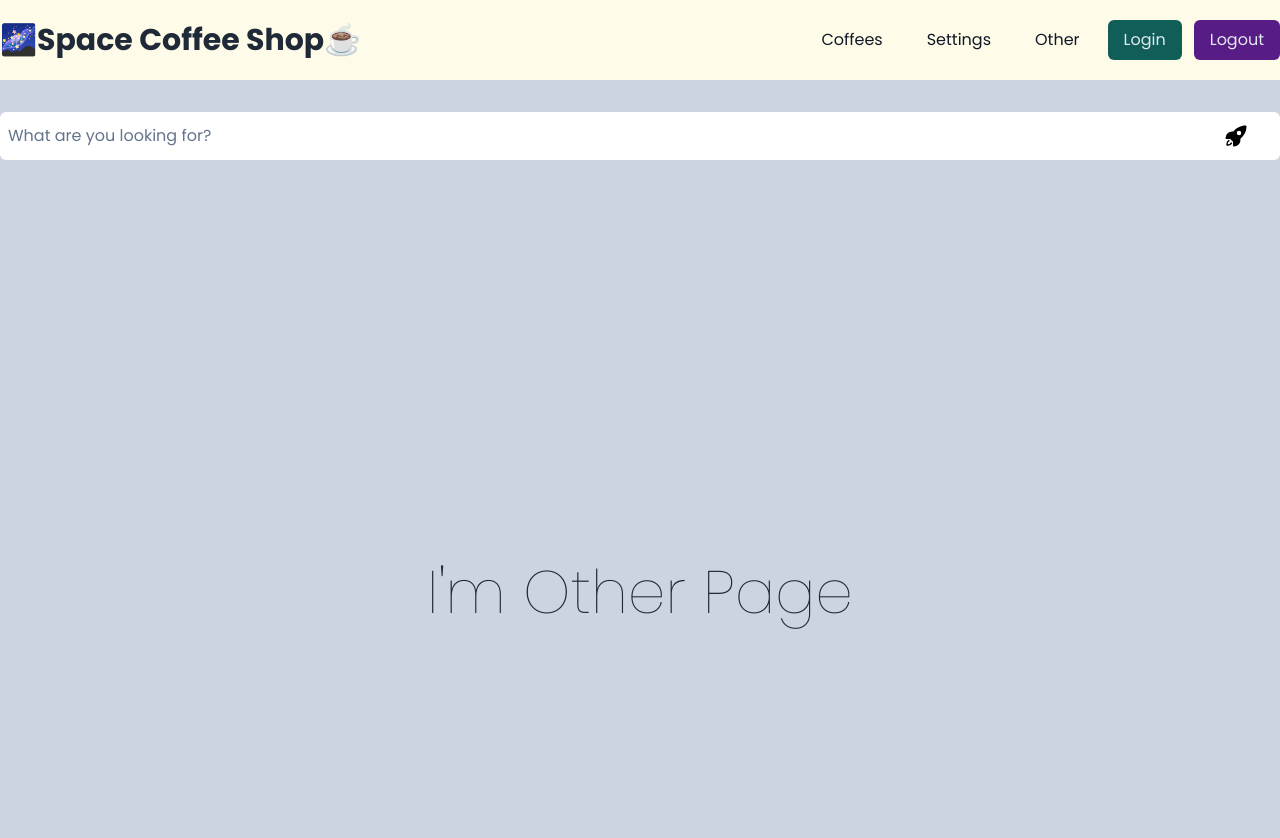
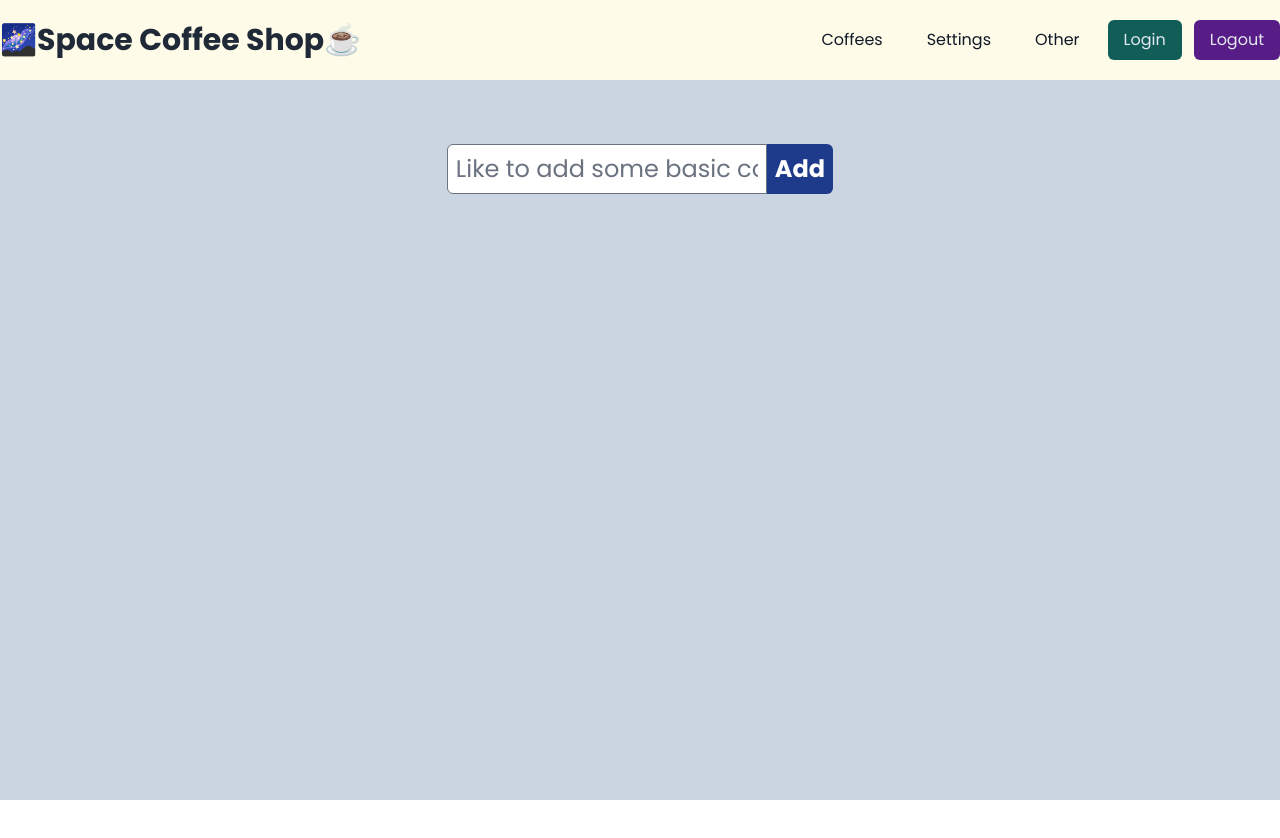
Before and after one commit to avega46/Space_Coffee_Shop, a Vue app: page /other in a window 1280 px wide. Shown: the top 838 px of the page. After the commit the page ends 800 px from the top, so only its background shows below. Built offline with nearby package versions, Linux system fonts and the light colour scheme; a web font is replaced by a local one.

Commit message:
added to others page

```diff
--- a/package.json
+++ b/package.json
@@ -13,6 +13,9 @@
     "format:check": "prettier --check ."
   },
   "dependencies": {
+    "@vueuse/core": "^10.1.2",
+    "canvas-confetti": "^1.6.0",
+    "nanoid": "^4.0.2",
     "vue": "^3.2.37",
     "vue-router": "^4.1.6"
   },
--- a/src/views/OtherPage.vue
+++ b/src/views/OtherPage.vue
@@ -1,11 +1,70 @@
 <script setup>
-import NavMenu from '@/components/NavMenu.vue'
 import Main from '@/components/Main.vue'
+import { ref } from 'vue'
+import { nanoid } from 'nanoid'
+import { useStorage } from '@vueuse/core'
+import confetti from 'canvas-confetti'
+
+const newItems = ref('')
+const earthtricks = useStorage('earthtricks',[])
+
+const addItems = () => {
+  if (newItems.value) {
+    earthtricks.value.push({ id: nanoid(), name: newItems.value })
+    newItems.value = ''
+  }
+}
+
+const deleteItems = id => {
+  const removeIndex = earthtricks.value.findIndex(earthly => earthly.id === id)
+  earthtricks.value.splice(removeIndex, 1)
+  confetti({ particleCount: 300, spread: 1000, origin: { y: 1} })
+}
 </script>
 
 <template>
-  <Main />
-  <main class="flex min-h-screen items-center justify-center">
-    <h1 class="text-6xl font-thin text-slate-800">I'm Other Page</h1>
+  <main>
+    <form class="newEarthItems" @submit.prevent="addItems">
+      <input
+       id="newItems"
+       autocomplete="off"
+       type="text"
+       placeholder="Like to add some basic coffee items?"
+       v-model="newItems"
+       />
+    <button id="addButton" type="submit">Add</button>
+   </form>
+   <ul>
+    <li v-for="earthly in earthtricks" @click=deleteItems>{{ earthly.id }}
+    {{ earthly.name }}
+    </li>
+   </ul>
   </main>
 </template>
+
+<style lang="postcss" scoped>
+main{
+  @apply mt-8 flex flex-col justify-center items-center gap-8;
+}
+form {
+  @apply mt-8 flex focus-within:ring-8 focus-within:ring-blue-900 focus-within:rounded-sm;
+  input {
+    @apply bg-white p-2 w-80 text-2xl rounded-l-md outline-none;
+  }
+  button {
+    @apply bg-blue-900 p-2 text-2xl font-bold rounded-r-md text-white;
+    &:hover{
+      @apply bg-amber-300 text-black;
+    }
+  }
+}
+ul {
+  @apply flex flex-col items-center justify-center rounded-lg;
+  li {
+    @apply bg-white m-2 p-2 w-96 text-center;
+    &:hover {
+      @apply bg-amber-300 text-blue-900 font-bold;
+    }
+  }
+}
+</style>
```
Also changed, not shown: 1 other file (tests, documents, lock files or other folders).
